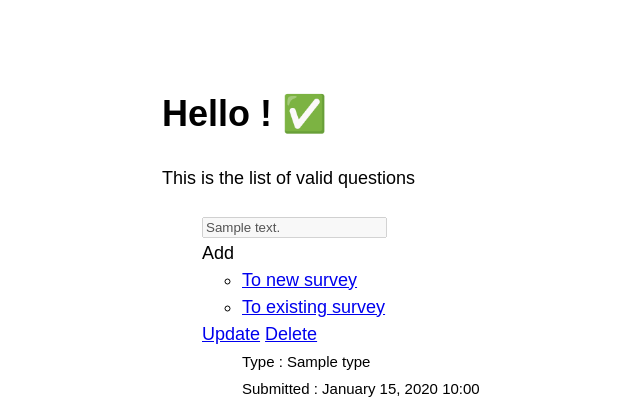
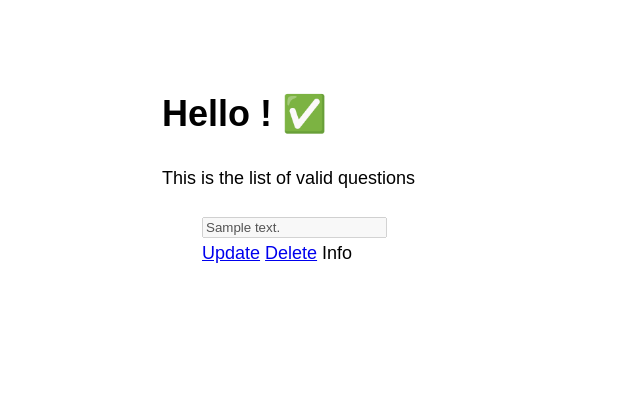
Before and after one commit to Mozaritta/rak-survey, a Symfony app: template templates/qst/index.html.twig in a window 1280 px wide. Shown: the part 813-1233 px from the top of the page, without its empty margins (78-718 px from the left). After the commit the page ends 1076 px from the top, so only its background shows below. Run offline with Twig, Linux system fonts and the light colour scheme; the template is opened without the code that fills it: most values are stand-ins (such as "Sample title", 1, 10 or a date in 2020); some libraries are stand-ins or nearby versions.

Commit message:
Add questions to survey style through a poper to see the details

```diff
--- a/assets/styles/app.css
+++ b/assets/styles/app.css
@@ -1,6 +1,9 @@
 /* @import url("https://unpkg.com/tailwindcss@^2/dist/tailwind.min.css"); */
 @import "bootstrap";
 @import url("https://cdn.jsdelivr.net/npm/bootstrap-icons@1.5.0/font/bootstrap-icons.css");
+/* @import url("https://cdn.jsdelivr.net/npm/bootstrap@5.1.0/dist/js/bootstrap.bundle.min.js");
+@import url("https://cdn.jsdelivr.net/npm/bootstrap@5.1.0/dist/css/bootstrap.min.css");
+@import url("https://cdn.jsdelivr.net/npm/@popperjs/core@2.9.3/dist/umd/popper.min.js"); */
 
 .grid-container {
   padding-top: 50px;
--- a/templates/layouts/partials/_nav.html.twig
+++ b/templates/layouts/partials/_nav.html.twig
@@ -9,7 +9,7 @@
                 </a>
                 <ul class="nav nav-pills flex-column mb-sm-auto mb-0 align-items-center align-items-sm-start" id="menu">
                     <li class="nav-item">
-                        <a href="#" class="nav-link align-middle px-0">
+                        <a href="{{ path('app_home') }}" class="nav-link align-middle px-0">
                             <i class="fs-4 bi-house"></i> <span class="span" class="ms-1 d-none d-sm-inline">Home</span>
                         </a>
                     </li>
--- a/templates/qst/index.html.twig
+++ b/templates/qst/index.html.twig
@@ -10,28 +10,44 @@
 
 <div class="example-wrapper">
     <h1>Hello ! ✅</h1>
-
     This is the list of valid questions
     <ul>
     {% for qst in qsts %}
         {% if qst.valid %}
-            <div style="font-weight:bold; font-size:20px">
-            <li style="list-style: none;width:400px"><input class="form-control bg-white my-2" value="{{ qst.description }}" disabled/></li>
+            <div style="display:flex; flex-wrap:wrap;font-weight:bold; font-size:20px">
+            <li style="list-style: none;width:400px"><input class="form-control bg-white my-2"   value="{{ qst.description }}" disabled/>
+            </li>
         </div>
-        <div class="btn-group text-center" role="group" aria-label="Basic mixed styles example">
-                <a type="button" class="btn btn-primary dropdown-toggle" data-bs-toggle="dropdown" aria-expanded="false">Add</a>
+        {% if qst.survey is same as null %}
+            <div class="btn-group text-center" role="group" aria-label="Basic mixed styles example">
+                <a type="button" class="btn btn-primary dropdown-toggle" data-bs-toggle="dropdown" aria-expanded="false">Add To</a>
                 <ul class="dropdown-menu">
-                    <li><a class="dropdown-item" href="#">To new survey</a></li>
-                    <li><a class="dropdown-item" href="#">To existing survey</a></li>
-                </ul>                <a type="button" class="btn btn-success" href="{{ path('update_qst', {id: qst.id}) }}">Update</a>
+
+                    {% for srv in srvs %}
+                        <li><a class="dropdown-item" href="{{ (path('insert_qst', {idd: srv.id, id:qst.id})) }}">{{srv.name}}</a></li>
+                    {% endfor %}
+                </ul>
+                <a type="button" class="btn btn-success" href="{{ path('update_qst', {id: qst.id}) }}">Update</a>
                 <a type="button" class="btn btn-danger" href="{{ path('delete_qst', {id: qst.id}) }}" onclick="return confirm('You sure you want to delete?')">Delete</a>
+                <a type="button" class="btn btn-info" data-bs-container="body" title="Info" data-bs-placement="right" data-bs-trigger="hover focus" data-bs-toggle="popover" data-bs-content="Submitted : {{qst.createdAt|date}}  Type : {{qst.type.name}} {% if qst.survey is not same as null %}
+            In survey: {{qst.survey.name}}
+            {% endif %}">Info</a>
             </div>
-        <ul>
-            <li style="list-style: none;"><small> Type : {{qst.type.name}}</small>
-            <li style="list-style: none;"><small> Submitted : {{qst.createdAt|date}}</small></li>
-            </li></ul>
+        {% else %}
+            <div class="btn-group text-center" role="group" aria-label="Basic mixed styles example">
+                <a type="button" class="btn btn-success" href="{{ path('update_qst', {id: qst.id}) }}">Update</a>
+                <a type="button" class="btn btn-danger" href="{{ path('delete_qst', {id: qst.id}) }}" onclick="return confirm('You sure you want to delete?')">Delete</a>
+                <a type="button" class="btn btn-info" data-bs-container="body" title="Info" data-bs-placement="right" data-bs-trigger="hover focus" data-bs-toggle="popover" data-bs-content=" {% if qst.survey is not same as null %}
+            In survey: {{qst.survey.name}}
+            {% endif %} &nbsp;&nbsp;&nbsp;&nbsp;&nbsp;&nbsp;&nbsp;&nbsp;&nbsp; Submitted : {{qst.createdAt|date}}  Type : {{qst.type.name}} ">Info</a>
+            </div>
+        {% endif %}
         {% endif %}
     {% endfor %}
     </ul>
 </div>
+<script>var popoverTriggerList = [].slice.call(document.querySelectorAll('[data-bs-toggle="popover"]'))
+var popoverList = popoverTriggerList.map(function (popoverTriggerEl) {
+  return new bootstrap.Popover(popoverTriggerEl)
+})</script>
 {% endblock %}
```
Also changed, not shown: src/Controller/QstController.php (+24 -4 lines), templates/survey/view.html.twig (+28 -4 lines).
